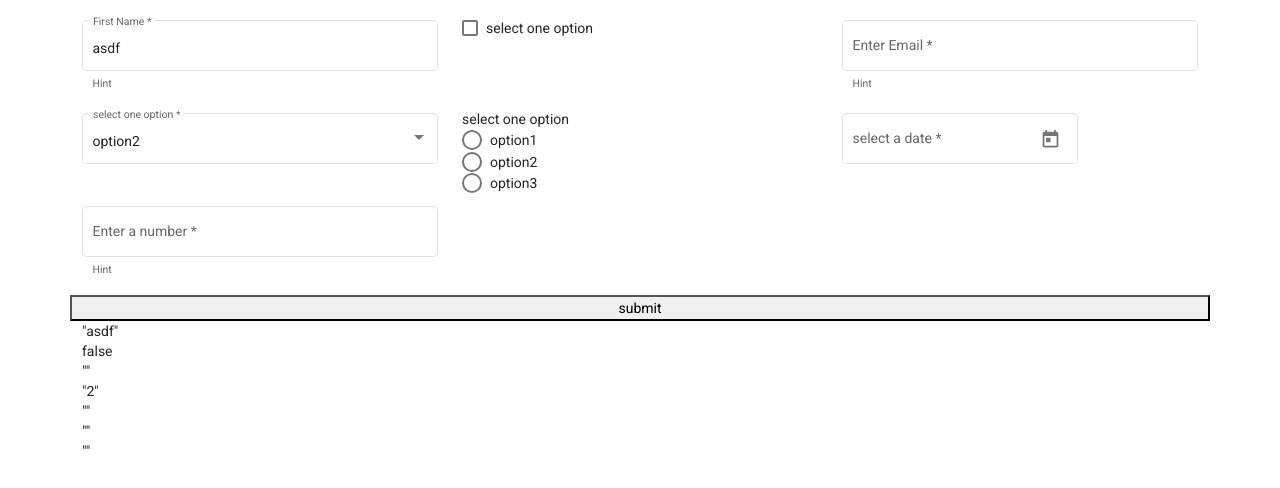
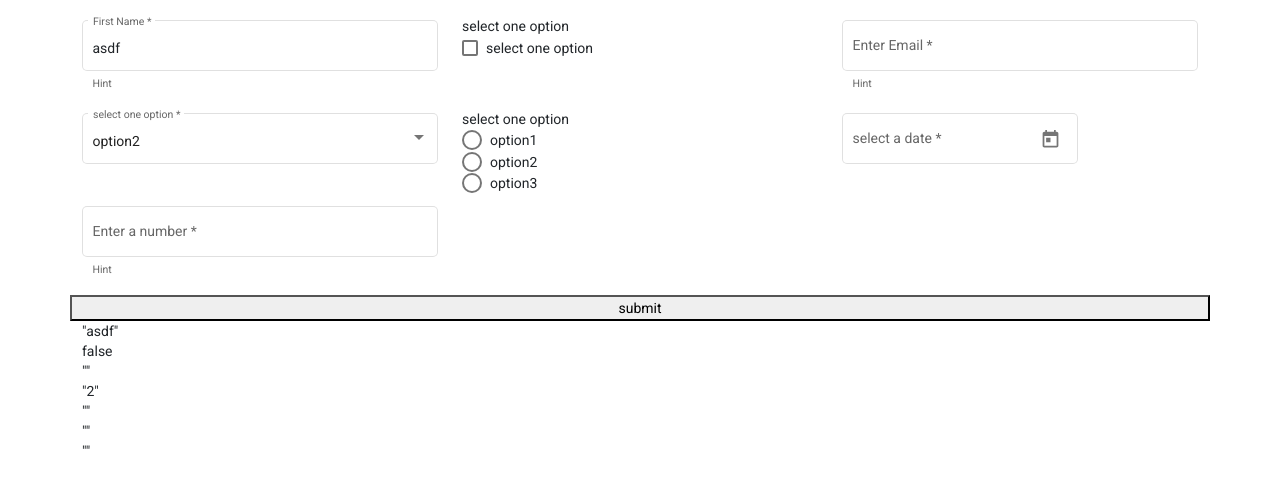
Before and after one commit to gnusiva/work_dynamic_form_angular, an Angular app: page / in a window 1280 px wide. Shown: the top 488 px of the page. Built offline with nearby package versions, Linux system fonts and the light colour scheme.

Commit message:
check box should have validation error.

```diff
--- a/src/app/dynamic-form/dynamic-form.component.html
+++ b/src/app/dynamic-form/dynamic-form.component.html
@@ -39,7 +39,9 @@
       <section
       class="w-100 mb-3 d-flex flex-column"
       *ngIf="field.fieldType === 'checkbox'">
+        <mat-label>{{field.displayLabel}}</mat-label>
         <mat-checkbox (change)="field.value = field.formControl.value" [formControl]="field.formControl">{{field.displayLabel}}</mat-checkbox>
+        <div class="text-danger" *ngIf="field.formControl.touched && field.formControl.invalid">{{field.validationLabel}}</div>
       </section>
 
       <mat-radio-group *ngIf="field.fieldType === 'radio'" class="d-flex flex-column" (change)="field.value = field.formControl.value" [formControl]="field.formControl">
--- a/src/app/dynamic-form/dynamic-form.component.ts
+++ b/src/app/dynamic-form/dynamic-form.component.ts
@@ -1,5 +1,5 @@
 import { Component, Input, OnChanges, OnInit } from '@angular/core';
-import { FormControl, Validators } from '@angular/forms';
+import { AbstractControl, FormControl, Validators } from '@angular/forms';
 import { ThemePalette } from '@angular/material/core';
 import { DynamicFormInput } from '../app.component';
 
@@ -30,6 +30,9 @@ export class DynamicFormComponent implements OnInit, OnChanges {
         if ( item.validationRegex ) {
           validator.push(Validators.pattern( new RegExp(item.validationRegex)));
         }
+        if ( item.required && item.fieldType === 'checkbox' ) {
+          validator.push( (control: AbstractControl) => control.value ? null : {required: false} );
+        }
         item.formControl.setValidators(validator);
       });
     }
```
Also changed, not shown: 1 other file (tests, documents, lock files or other folders).
